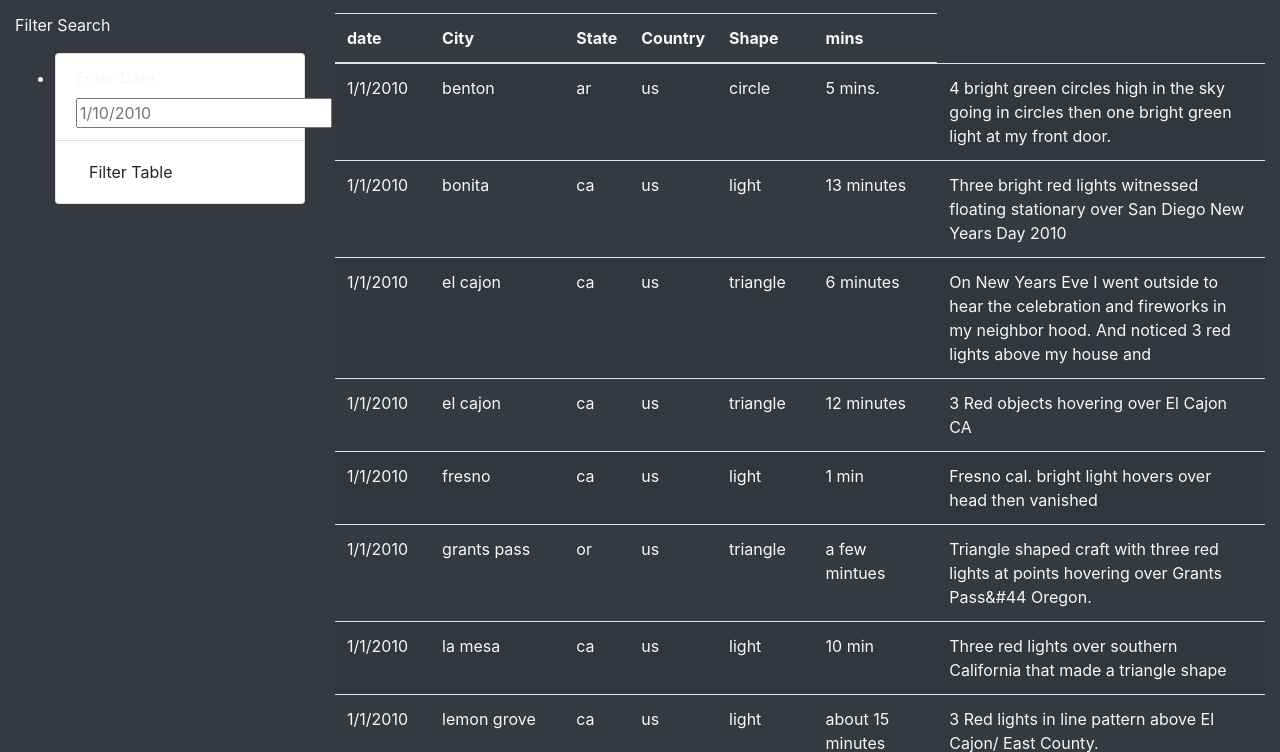
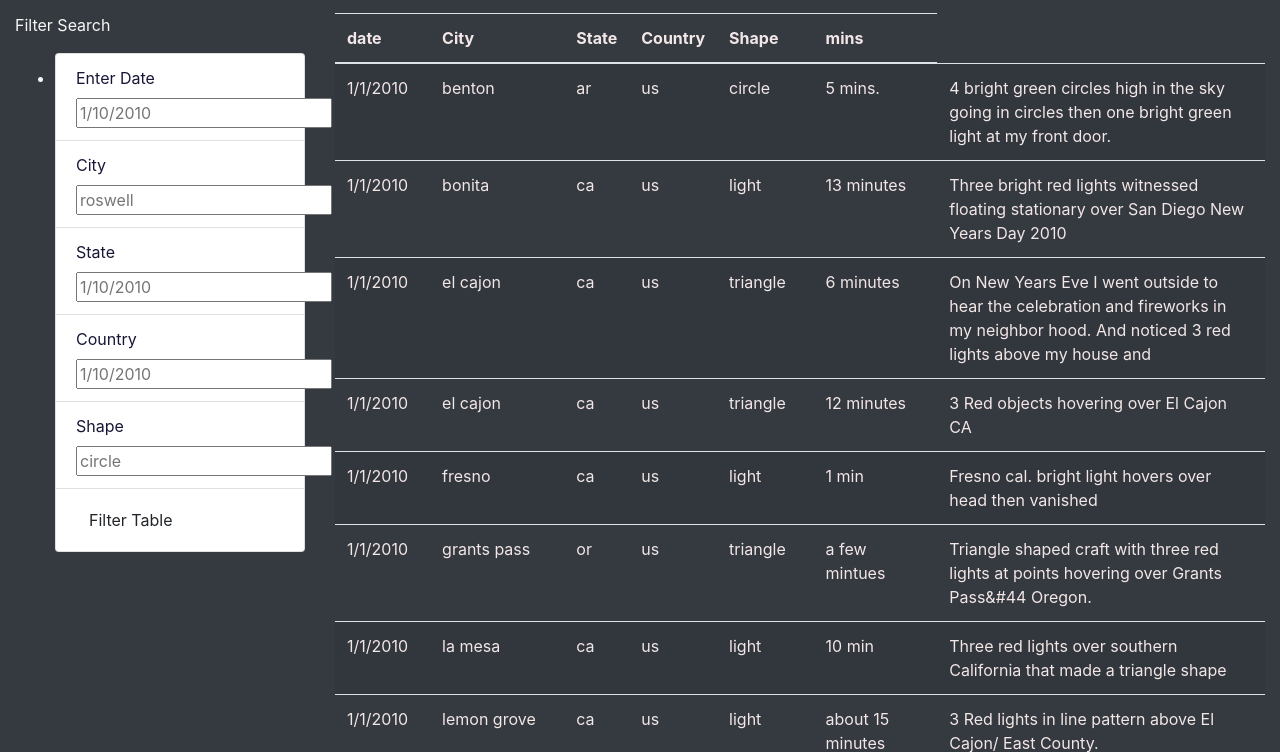
Before and after one commit to Tsedtopia/UFOs, a plain HTML site: page index.html in a window 1280 px wide. Shown: the part 686-1438 px from the top of the page. Drawn offline with nearby package versions, Linux system fonts and the light colour scheme.

Commit message:
buttons commit message

```diff
--- a/index.html
+++ b/index.html
@@ -37,6 +37,22 @@
             <input type="text" placeholder="1/10/2010" id="datetime" />
           </li>
           <li class="list-group-item">
+            <label for="City">City</label>
+            <input type="text" placeholder="roswell" id="city" />
+          </li>
+          <li class="list-group-item">
+            <label for="State">State</label>
+            <input type="text" placeholder="1/10/2010" id="state" />
+          </li>
+          <li class="list-group-item">
+            <label for="Country">Country</label>
+            <input type="text" placeholder="1/10/2010" id="country" />
+          </li>
+          <li class="list-group-item">
+            <label for="Shape">Shape</label>
+            <input type="text" placeholder="circle" id="shape" />
+          </li>
+          <li class="list-group-item">
             <button id="filter-btn" type="button" class="btn btn-default">Filter Table</button>
           </li>
         </ul>
--- a/static/css/style.css
+++ b/static/css/style.css
@@ -9,5 +9,9 @@
   }
   table {
 
-    color: #f7f7f7 !important;
+    color: #f3e6e6 !important;
   }
+  label {
+
+    color: #171636 !important;
+  }
```
